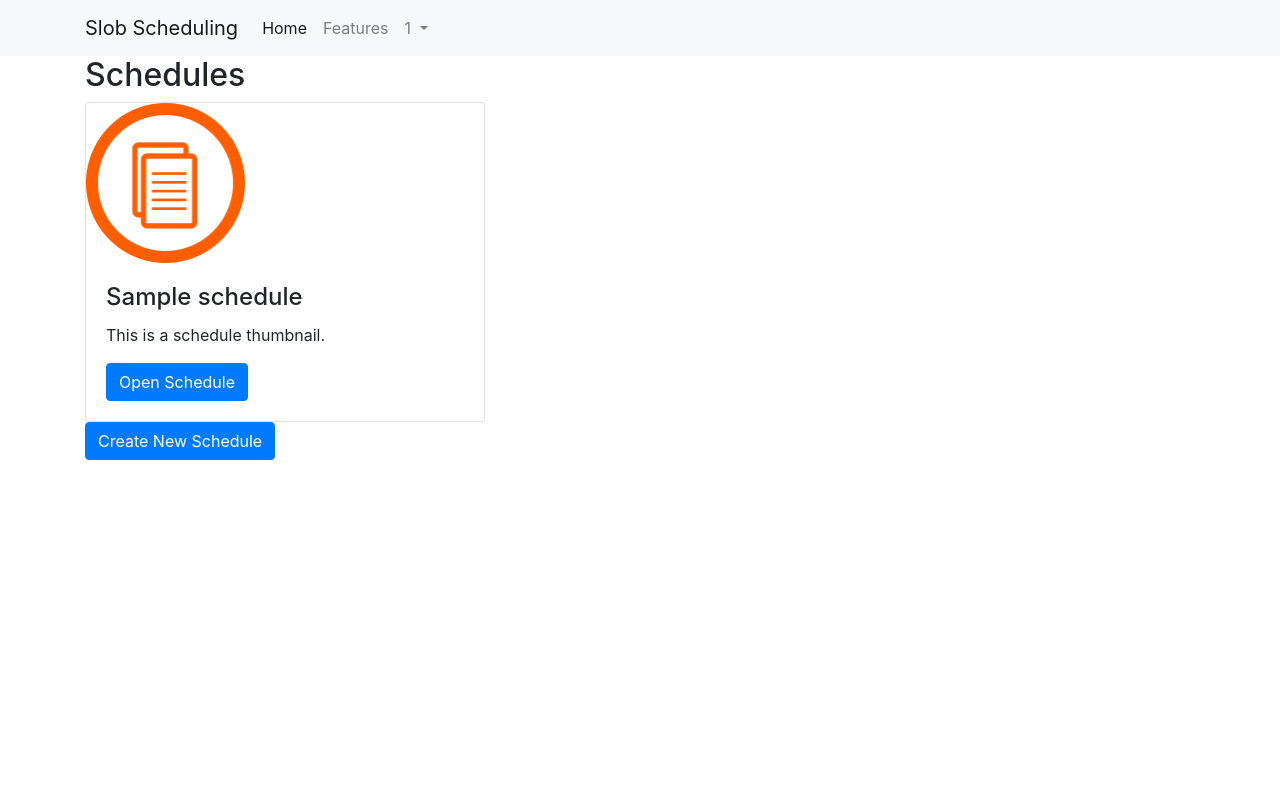
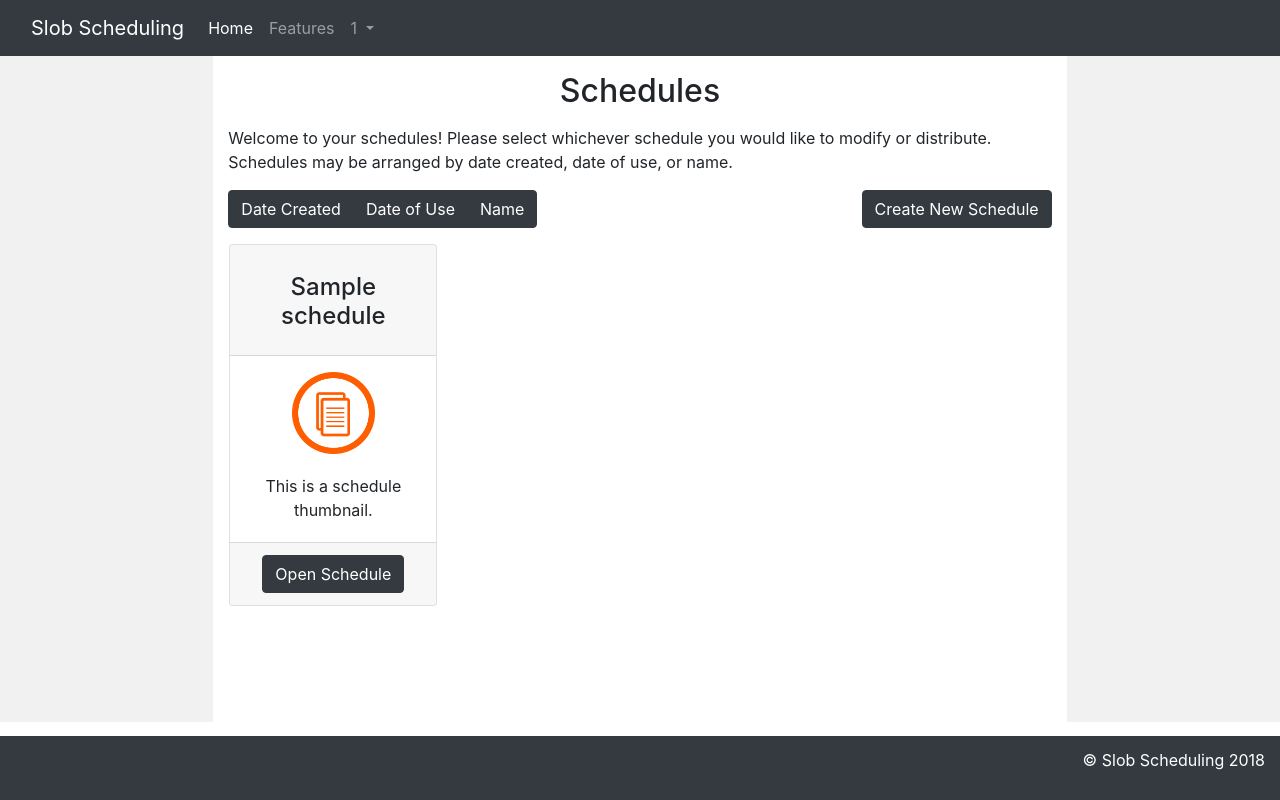
Before and after one commit to ahblay/webssapp, a Flask app: page /new_prefs in a window 1280 px wide. Run offline with Flask 2, Linux system fonts and the light colour scheme; a user stored in the database is signed in; a database or web service that is not in the repository returns one stand-in record (values such as "Sample title"); some libraries are stand-ins or nearby versions.

Commit message:
did some html tidying. updated all bootstrap to version 4.0.0. it's possible there are some broken lines of outdated code, although i haven't encountered them. no major changes in functionality as far as i am aware.

```diff
--- a/app.py
+++ b/app.py
@@ -486,9 +486,12 @@ def test():
                                "shift_pref": prefs[names[i]],
                                "seniority": seniority[names[i]]}
 
+    print(employees)
+
     schedule_test = ScheduleProcessor(name, employees, shifts, days, roles)
     schedule_test.build_schedule()
     schedule_test.save_schedule_data(current_user.username)
+    print("Schedule added to database.")
 
     return jsonify({"success": True, "message": "Data saved successfully"})
 
--- a/static/new_user.js
+++ b/static/new_user.js
@@ -130,6 +130,7 @@ $("#add_seniority").on("click", function() {
 });
 
 $("#submit_all").on("click", function() {
+    console.log("Submit button clicked.")
     let info = {"employee_data": $("#employee_form").serialize(),
                 "duration_data": $("#duration_form").serialize(),
                 "shifts_data": $("#shifts_form").serialize(),
@@ -146,9 +147,3 @@ $("#submit_all").on("click", function() {
         dataType: "json",
     });
 });
-
-$("#open_schedule").on("click", function() {
-    console.log("Button was clicked titties galore")
-    var _id = ("#open_schedule").getAttribute("data-schedule-id");
-    $.get("/view_schedule" + _id)
-})
--- a/templates/base.html
+++ b/templates/base.html
@@ -4,17 +4,37 @@
         <!-- Required meta tags -->
         <meta charset="utf-8">
         <meta name="viewport" content="width=device-width, initial-scale=1, shrink-to-fit=no">
+
+        <!-- Bootstrap CSS -->
+        <link rel="stylesheet" href="https://maxcdn.bootstrapcdn.com/bootstrap/4.0.0/css/bootstrap.min.css"
+              integrity="sha384-Gn5384xqQ1aoWXA+058RXPxPg6fy4IWvTNh0E263XmFcJlSAwiGgFAW/dAiS6JXm"
+              crossorigin="anonymous">
+
+
+
+        <style>
+        html { height: 100%; }
+        body { min-height: 100%; position: relative; }
+        footer {
+            position: absolute;
+            left: 0px;
+            bottom: 0px;
+            width: 100%;
+            padding: .75em;
+        }
+        footer p {
+            color: white;
+        }
+        </style>
+
         {% block optionalmeta %}
         {% endblock %}
 
-        <!-- Bootstrap CSS -->
-        <link rel="stylesheet" href="https://maxcdn.bootstrapcdn.com/bootstrap/4.0.0-beta/css/bootstrap.min.css"
-              integrity="sha384-/Y6pD6FV/Vv2HJnA6t+vslU6fwYXjCFtcEpHbNJ0lyAFsXTsjBbfaDjzALeQsN6M"
-              crossorigin="anonymous">
     </head>
     <body>
-        <nav class="navbar navbar-expand-lg navbar-light bg-light">
-            <div class="container">
+
+        <nav class="navbar navbar-expand-md navbar-dark bg-dark">
+            <div class="container-fluid">
                 <a class="navbar-brand" href="#">Slob Scheduling</a>
                 <button class="navbar-toggler"
                         type="button"
@@ -53,23 +73,30 @@
                 </div>
             </div>
         </nav>
-        <div class="container-fluid">
-            {% block containedcontent %}{% endblock containedcontent %}
-        </div>
+
+        {% block containedcontent %}
+        {% endblock containedcontent %}
+
+    </body>
+
+    <!--footer-->
+    <footer class="container-fluid text-right bg-dark">
+        <p>&copy; Slob Scheduling 2018</p>
+    </footer>
 
     <!-- Optional JavaScript -->
     <!-- jQuery first, then Popper.js, then Bootstrap JS -->
-        <script src="http://code.jquery.com/jquery-3.2.1.min.js"
-                integrity="sha256-hwg4gsxgFZhOsEEamdOYGBf13FyQuiTwlAQgxVSNgt4="
+    <script src="https://code.jquery.com/jquery-3.3.1.min.js"
+            integrity="sha256-FgpCb/KJQlLNfOu91ta32o/NMZxltwRo8QtmkMRdAu8="
             crossorigin="anonymous"></script>
-        <script src="https://cdnjs.cloudflare.com/ajax/libs/popper.js/1.11.0/umd/popper.min.js"
-                integrity="sha384-b/U6ypiBEHpOf/4+1nzFpr53nxSS+GLCkfwBdFNTxtclqqenISfwAzpKaMNFNmj4"
+    <script src="https://cdnjs.cloudflare.com/ajax/libs/popper.js/1.12.9/umd/popper.min.js"
+            integrity="sha384-ApNbgh9B+Y1QKtv3Rn7W3mgPxhU9K/ScQsAP7hUibX39j7fakFPskvXusvfa0b4Q"
             crossorigin="anonymous"></script>
-        <script src="https://maxcdn.bootstrapcdn.com/bootstrap/4.0.0-beta/js/bootstrap.min.js"
-                integrity="sha384-h0AbiXch4ZDo7tp9hKZ4TsHbi047NrKGLO3SEJAg45jXxnGIfYzk4Si90RDIqNm1"
+    <script src="https://maxcdn.bootstrapcdn.com/bootstrap/4.0.0/js/bootstrap.min.js"
+            integrity="sha384-JZR6Spejh4U02d8jOt6vLEHfe/JQGiRRSQQxSfFWpi1MquVdAyjUar5+76PVCmYl"
             crossorigin="anonymous"></script>
 
     {% block js %}
     {% endblock js %}
-    </body>
+
 </html>
--- a/templates/employer_prefs.html
+++ b/templates/employer_prefs.html
@@ -1,49 +1,108 @@
 {% extends "base.html" %}
 
-{% block containedcontent %}
 <head>
-  <title>Bootstrap Example</title>
-  <meta charset="utf-8">
-  <meta name="viewport" content="width=device-width, initial-scale=1">
-  <link rel="stylesheet" href="https://maxcdn.bootstrapcdn.com/bootstrap/4.0.0/css/bootstrap.min.css">
-  <script src="https://ajax.googleapis.com/ajax/libs/jquery/3.3.1/jquery.min.js"></script>
-  <script src="https://cdnjs.cloudflare.com/ajax/libs/popper.js/1.12.9/umd/popper.min.js"></script>
-  <script src="https://maxcdn.bootstrapcdn.com/bootstrap/4.0.0/js/bootstrap.min.js"></script>
+    {% block optionalmeta %}
+    <title>Schedules</title>
+
     <meta name="user_schedules" content="{{ schedules }}">
+    <style>
+        .wrapper {
+            height: 100%;
+            display: flex;
+        }
+        .row.content {flex: 1}
+        .main {
+            padding-bottom: 100px;
+        }
+        .sidenav {
+            flex: 1;
+            padding-top: 20px;
+            padding-bottom: 100px;
+            background-color: #f1f1f1;
+            height: 100%;
+        }
+        .schedules-row {
+            padding-left: 1em;
+            padding-right: 1em;
+        }
+    </style>
+    {% endblock %}
 </head>
 
 <body>
 
-<div class="container">
-  <h2>Schedules</h2>
+{% block containedcontent %}
+
+<div class="container-fluid text-center wrapper">
+    <div class="row content">
+
+        <!--side border-->
+        <div class="col-sm-2 sidenav">
+        </div>
+
+        <!--center content-->
+        <div class="col-sm-8 main">
+            <p></p>
+            <h2 class="text-center">Schedules</h2>
+            <p></p>
+            <p class="text-left">Welcome to your schedules! Please select whichever schedule you would like to
+                modify or distribute. Schedules may be arranged by date created, date of use, or name. </p>
+            <p></p>
+
+            <!--buttons-->
             <div class="row">
+                <div class="col text-left">
+                    <div class="btn-group btn-group-md float-left" role="group">
+                        <button type="button" class="btn btn-dark">Date Created</button>
+                        <button type="button" class="btn btn-dark">Date of Use</button>
+                        <button type="button" class="btn btn-dark">Name</button>
+                    </div>
+                </div>
+                <div class="col test-right">
+                    <a href="/data_entry" class="btn btn-dark float-right" id="new_schedule_button">Create New Schedule</a>
+                </div>
+            </div>
+            <p></p>
 
+            <!--schedule thumbnails-->
+            <div class="row text-center schedules-row">
+                <div class="card-deck">
                 {% for schedule in schedules %}
-        <div class="col-sm-6">
-          <div class="card" style="width:400px">
-            <img class="card-img-top"
+                    <div class="card text-center mb-3" style="max-width:208px; min-width:208px;">
+                        <div class="card-header">
+                            <p></p>
+                            <h4 class="card-title">{{ schedule['name'] }}</h4>
+                        </div>
+                        <div class="text-center">
+                            <p></p>
+                            <img
                                  src='{{url_for("static", filename="document_icon.png")}}'
                                  alt="Card image"
                                  style="width:40%">
+                        </div>
                         <div class="card-body">
-              <h4 class="card-title">{{ schedule['name'] }}</h4>
                             <p class="card-text">This is a schedule thumbnail.</p>
-              <a href="/view_schedule/{{ schedule['_id'] }}" class="btn btn-primary"
+                        </div>
+                        <div class="card-footer">
+                            <a href="/view_schedule/{{ schedule['_id'] }}" class="btn btn-dark"
                                data-schedule-id="{{ schedule['_id'] }}">Open Schedule</a>
                         </div>
                     </div>
-        </div>
                 {% endfor %}
-
                 </div>
             </div>
 
-<div class="container">
-    <a href="/data_entry" class="btn btn-primary" id="new_schedule_button">Create New Schedule</a>
         </div>
 
+        <!--side border-->
+        <div class="col-sm-2 sidenav">
+        </div>
+    </div>
+</div>
+
+{% endblock %}
+
 </body>
-{% endblock %}
 
 {% block js %}
 <script src="/static/new_user.js" type="text/javascript"></script>
--- a/templates/landing_page.html
+++ b/templates/landing_page.html
@@ -70,7 +70,7 @@
       <hr>
 
       <footer>
-        <p>&copy; Slob Scheduling 2017</p>
+        <p>&copy; Slob Scheduling 2018</p>
       </footer>
     </div> <!-- /container -->
 
```
Also changed, not shown: templates/login.html (+47 -3 lines), templates/new_user.html (+43 -43 lines), templates/view_schedule.html (+6 -9 lines). Lines whose indentation alone changed are shown as unchanged.
